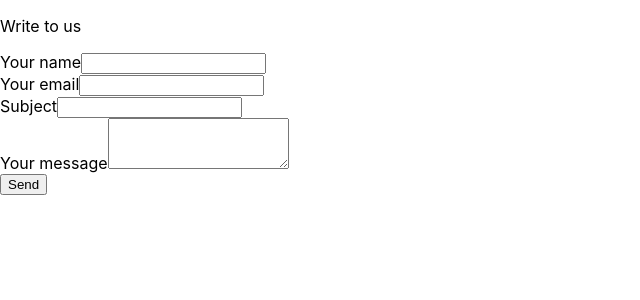
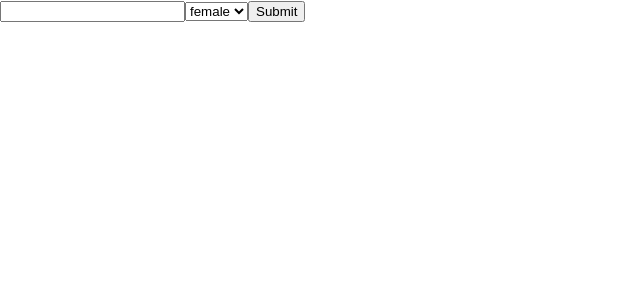
Before and after one commit to deieva/react-login, a React (Create React App) app: page / in a window 1280 px wide. Shown: the top 300 px of the page, without its empty margins (0-640 px from the left). Built offline with nearby package versions, Linux system fonts and the light colour scheme.

Commit message:
update Home.js

```diff
--- a/package.json
+++ b/package.json
@@ -7,9 +7,12 @@
     "@testing-library/react": "^11.2.7",
     "@testing-library/user-event": "^12.8.3",
     "bootstrap": "^5.0.2",
+    "mdb": "^0.1.0",
+    "mdb-ui-kit": "^3.9.0",
     "mdbreact": "^5.1.0",
     "react": "^17.0.2",
     "react-dom": "^17.0.2",
+    "react-hook-form": "^7.12.2",
     "react-router-dom": "^5.2.0",
     "react-scripts": "4.0.3",
     "web-vitals": "^1.1.2"
--- a/src/Home.js
+++ b/src/Home.js
@@ -1,43 +1,21 @@
 import React from "react";
-import { MDBContainer, MDBRow, MDBCol, MDBBtn, MDBIcon } from 'mdbreact';
+import { useForm } from "react-hook-form";
 
-const Home = () => {
-return (
-<MDBContainer>
-  <MDBRow>
-    <MDBCol md="6">
-      <form>
-        <p className="h4 text-center mb-4">Write to us</p>
-        <label htmlFor="defaultFormContactNameEx" className="grey-text">
-          Your name
-        </label>
-        <input type="text" id="defaultFormContactNameEx" className="form-control" />
-        <br />
-        <label htmlFor="defaultFormContactEmailEx" className="grey-text">
-          Your email
-        </label>
-        <input type="email" id="defaultFormContactEmailEx" className="form-control" />
-        <br />
-        <label htmlFor="defaultFormContactSubjectEx" className="grey-text">
-          Subject
-        </label>
-        <input type="text" id="defaultFormContactSubjectEx" className="form-control" />
-        <br />
-        <label htmlFor="defaultFormContactMessageEx" className="grey-text">
-          Your message
-        </label>
-        <textarea type="text" id="defaultFormContactMessageEx" className="form-control" rows="3" />
-        <div className="text-center mt-4">
-                  <MDBBtn color="warning" outline type="submit">
-                    Send
-                    <MDBIcon far icon="paper-plane" className="ml-2" />
-                  </MDBBtn>
-                </div>
-              </form>
-            </MDBCol>
-          </MDBRow>
-        </MDBContainer>
-      );
-    };
+ function Home() {
+  const { register, handleSubmit } = useForm();
+  const onSubmit = data => console.log(data);
 
-    export default Home;
+  return (
+    <form onSubmit={handleSubmit(onSubmit)}>
+      <input {...register("firstName")} />
+      <select {...register("gender")}>
+        <option value="female">female</option>
+        <option value="male">male</option>
+        <option value="other">other</option>
+      </select>
+      <input type="submit" />
+    </form>
+  );
+}
+
+export default Home;
```
Also changed, not shown: 1 other file (tests, documents, lock files or other folders).
